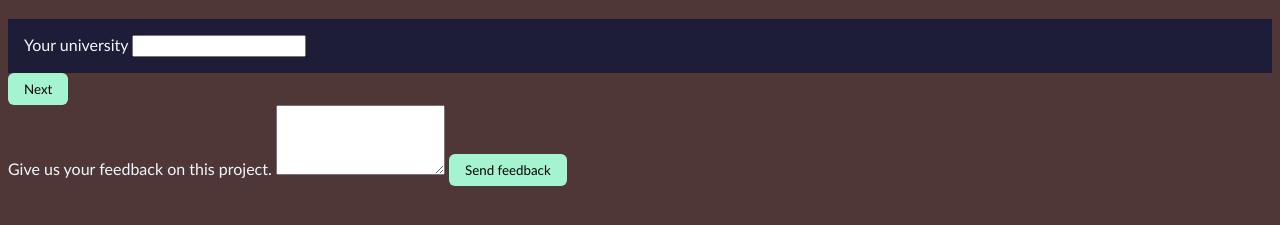
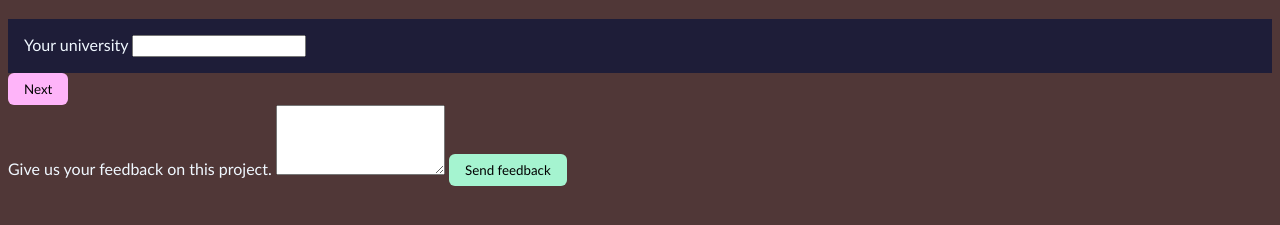
Before and after one commit to aimepaccy/residency-pathway, a website: page public/index.html in a window 1280 px wide. In both pictures the pointer is over the button "Next". Shown: the part 63-288 px from the top of the page. Drawn offline with Linux system fonts and the light colour scheme.

Commit message:
Add the hover effect on the buttons

```diff
--- a/public/style.css
+++ b/public/style.css
@@ -28,3 +28,7 @@ button {
     border-radius: 6px;
     cursor: pointer;
 }
+
+button:hover {
+    background-color: rgb(254, 180, 249);
+}
```
